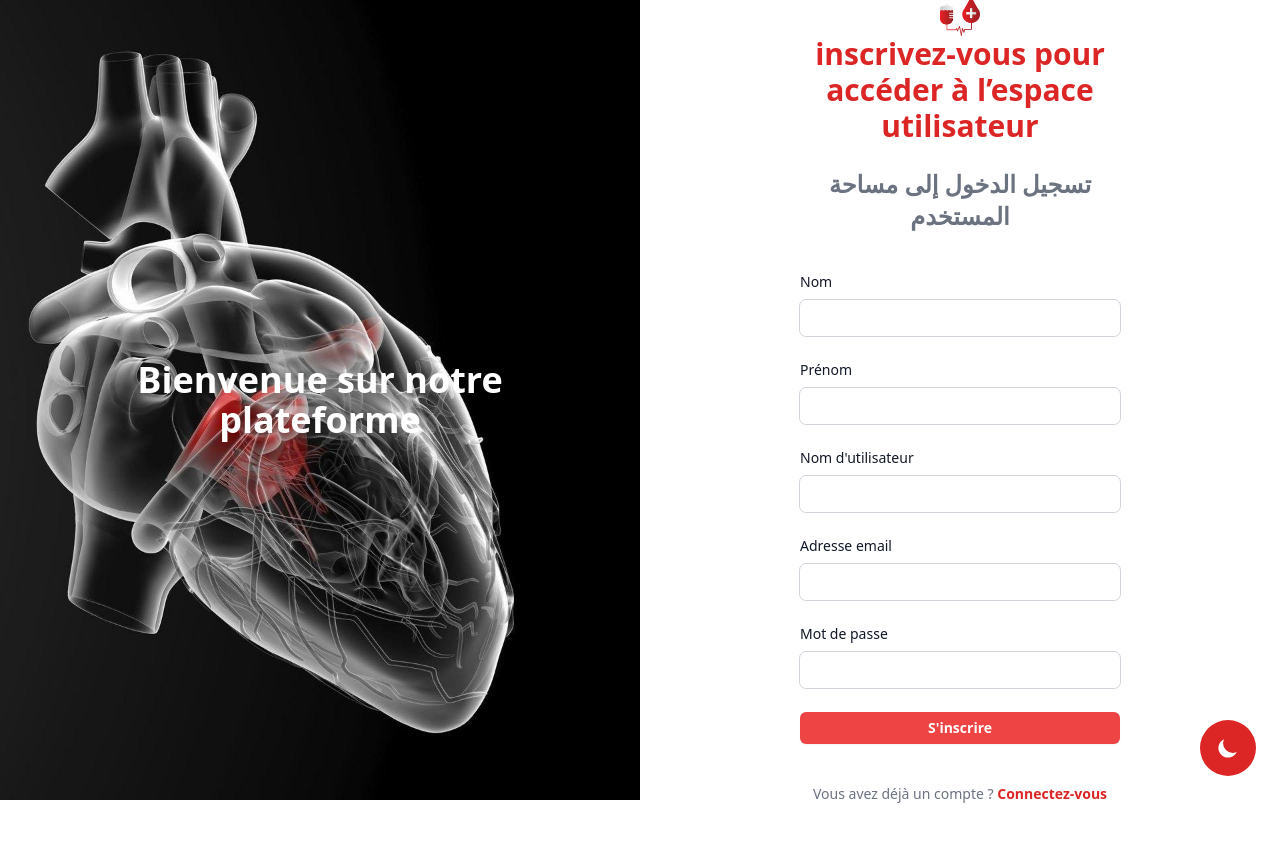
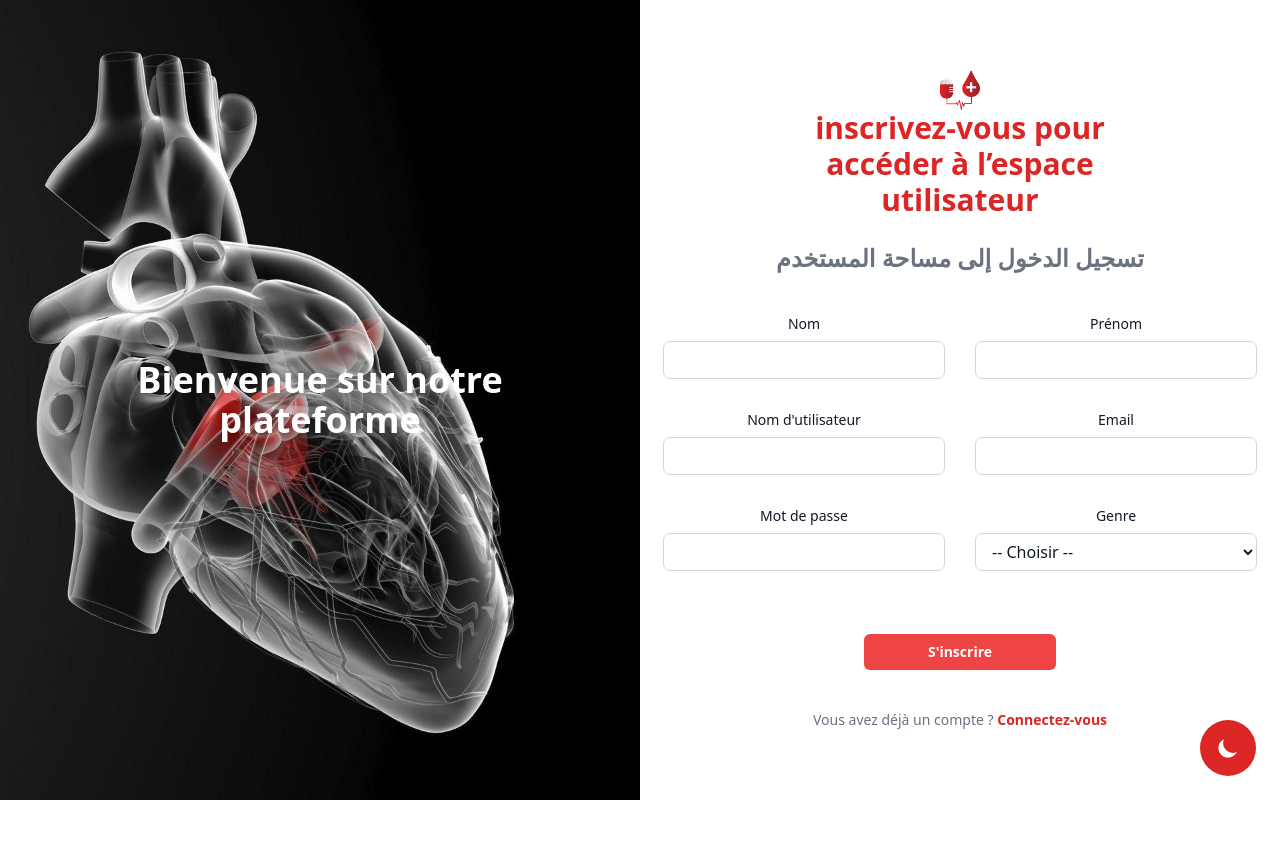
Before and after one commit to Abdelhafidraoufjr/frontendReactjs-middleware-, a React (Vite) app: page /register in a window 1280 px wide. Shown: the top 842 px of the page. After the commit the page ends 800 px from the top, so only its background shows below. Built offline with nearby package versions, Linux system fonts and the light colour scheme.

Commit message:
update registre

```diff
--- a/src/pages/Register.jsx
+++ b/src/pages/Register.jsx
@@ -10,6 +10,7 @@ const Register = () => {
     username: '',
     email: '',
     password: '',
+    genre: '',
   });
 
   const [darkMode, setDarkMode] = useState(false);
@@ -30,64 +31,118 @@ const handleSubmit = async (e) => {
     }
   };
 
-
   return (
     <div className={`${darkMode ? 'dark' : ''}`}>
-            <div className="flex h-screen bg-white dark:bg-gray-900">
-                {/* Partie gauche */}
+      <div className="flex min-h-screen bg-white dark:bg-gray-900">
+        {/* Partie gauche, cachée en mobile */}
         <div
-                    className="w-1/2 flex items-center justify-center text-white bg-cover bg-right"
+          className="hidden lg:flex w-1/2 items-center justify-center text-white bg-cover bg-right"
           style={{ backgroundImage: `url(${bgImage})` }}
         >
           <h1 className="text-4xl font-bold text-center px-8">Bienvenue sur notre plateforme</h1>
         </div>
 
         {/* Partie droite */}
-                <div className="w-1/2 flex items-center justify-center bg-white dark:bg-gray-900">
-                    <div className="w-full max-w-sm px-6 py-12 lg:px-8">
-                        <div className="sm:mx-auto sm:w-full sm:max-w-sm">
+        <div className="w-full lg:w-1/2 flex items-center justify-center bg-white dark:bg-gray-900 px-6">
+          <div className="w-full max-w-4xl py-12 flex flex-col items-center">
+            <div className="sm:w-full sm:max-w-sm text-center">
               <img alt="Logo" src={logo} className="mx-auto h-10 w-auto" />
-                        <h2 className={`text-3xl font-extrabold text-red-600 mb-6 text-center`}>
+              <h2 className="text-3xl font-extrabold text-red-600 mb-6">
                 inscrivez-vous pour accéder à l’espace utilisateur
               </h2>
-                        <h2 className="text-2xl font-extrabold text-center text-gray-500">
+              <h2 className="text-2xl font-extrabold text-gray-500 mb-10">
                 تسجيل الدخول إلى مساحة المستخدم
               </h2>
             </div>
 
-                        <div className="mt-10 sm:mx-auto sm:w-full sm:max-w-sm">
-                            <form onSubmit={handleSubmit} className="space-y-6">
-                                {[
-                                    { label: 'Nom', name: 'nom', type: 'text' },
-                                    { label: 'Prénom', name: 'prenom', type: 'text' },
-                                    { label: "Nom d'utilisateur", name: 'username', type: 'text' },
-                                    { label: 'Adresse email', name: 'email', type: 'email' },
-                                    { label: 'Mot de passe', name: 'password', type: 'password' },
-                                ].map(({ label, name, type }) => (
-                                    <div key={name}>
-                                        <label className="block text-sm font-medium text-gray-900 dark:text-white">{label}</label>
+            <form onSubmit={handleSubmit} className="space-y-10 w-full max-w-[700px]">
+              <div className="grid grid-cols-1 sm:grid-cols-2 gap-8">
+                <div className="flex flex-col items-center">
+                  <label className="block text-sm font-medium text-gray-900 dark:text-white mb-2">Nom</label>
                   <input
-                                            name={name}
-                                            type={type}
+                    name="nom"
+                    type="text"
                     required
-                                            value={form[name]}
+                    value={form.nom}
                     onChange={handleChange}
-                                            className="mt-2 block w-full rounded-md bg-white dark:bg-gray-800 px-3 py-1.5 text-gray-900 dark:text-white outline outline-1 outline-gray-300 dark:outline-gray-600 placeholder:text-gray-400 focus:outline-2 focus:outline-red-600"
+                    className="w-full max-w-xs rounded-md bg-white dark:bg-gray-800 px-3 py-1.5 text-gray-900 dark:text-white outline outline-1 outline-gray-300 dark:outline-gray-600 placeholder:text-gray-400 focus:outline-2 focus:outline-red-600"
                   />
                 </div>
-                                ))}
 
-                                <div>
+                <div className="flex flex-col items-center">
+                  <label className="block text-sm font-medium text-gray-900 dark:text-white mb-2">Prénom</label>
+                  <input
+                    name="prenom"
+                    type="text"
+                    required
+                    value={form.prenom}
+                    onChange={handleChange}
+                    className="w-full max-w-xs rounded-md bg-white dark:bg-gray-800 px-3 py-1.5 text-gray-900 dark:text-white outline outline-1 outline-gray-300 dark:outline-gray-600 placeholder:text-gray-400 focus:outline-2 focus:outline-red-600"
+                  />
+                </div>
+
+                <div className="flex flex-col items-center">
+                  <label className="block text-sm font-medium text-gray-900 dark:text-white mb-2">Nom d'utilisateur</label>
+                  <input
+                    name="username"
+                    type="text"
+                    required
+                    value={form.username}
+                    onChange={handleChange}
+                    className="w-full max-w-xs rounded-md bg-white dark:bg-gray-800 px-3 py-1.5 text-gray-900 dark:text-white outline outline-1 outline-gray-300 dark:outline-gray-600 placeholder:text-gray-400 focus:outline-2 focus:outline-red-600"
+                  />
+                </div>
+
+                <div className="flex flex-col items-center">
+                  <label className="block text-sm font-medium text-gray-900 dark:text-white mb-2">Email</label>
+                  <input
+                    name="email"
+                    type="email"
+                    required
+                    value={form.email}
+                    onChange={handleChange}
+                    className="w-full max-w-xs rounded-md bg-white dark:bg-gray-800 px-3 py-1.5 text-gray-900 dark:text-white outline outline-1 outline-gray-300 dark:outline-gray-600 placeholder:text-gray-400 focus:outline-2 focus:outline-red-600"
+                  />
+                </div>
+
+                <div className="flex flex-col items-center">
+                  <label className="block text-sm font-medium text-gray-900 dark:text-white mb-2">Mot de passe</label>
+                  <input
+                    name="password"
+                    type="password"
+                    required
+                    value={form.password}
+                    onChange={handleChange}
+                    className="w-full max-w-xs rounded-md bg-white dark:bg-gray-800 px-3 py-1.5 text-gray-900 dark:text-white outline outline-1 outline-gray-300 dark:outline-gray-600 placeholder:text-gray-400 focus:outline-2 focus:outline-red-600"
+                  />
+                </div>
+
+                <div className="flex flex-col items-center">
+                  <label className="block text-sm font-medium text-gray-900 dark:text-white mb-2">Genre</label>
+                  <select
+                    name="genre"
+                    value={form.genre}
+                    onChange={handleChange}
+                    className="w-full max-w-xs rounded-md bg-white dark:bg-gray-800 px-3 py-1.5 text-gray-900 dark:text-white outline outline-1 outline-gray-300 dark:outline-gray-600 focus:outline-2 focus:outline-red-600"
+                  >
+                    <option value="">-- Choisir --</option>
+                    <option value="male">Homme</option>
+                    <option value="female">Femme</option>
+                  </select>
+                </div>
+              </div>
+
+              <div className="flex justify-center">
                 <button
                   type="submit"
-                                        className="flex w-full justify-center rounded-md bg-red-500 px-3 py-1.5 text-sm font-semibold text-white shadow-sm hover:bg-red-600"
+                  className="mt-6 w-48 rounded-md bg-red-500 px-3 py-2 text-sm font-semibold text-white shadow-sm hover:bg-red-600"
                 >
                   S'inscrire
                 </button>
               </div>
             </form>
 
-                            <p className="mt-10 text-center text-sm text-gray-500 dark:text-gray-300">
+            <p className="mt-10 text-center text-sm text-gray-500 dark:text-gray-300 w-full max-w-[700px]">
               Vous avez déjà un compte ?{' '}
               <a href="/login" className="font-semibold text-red-600 hover:text-red-400">
                 Connectez-vous
@@ -96,16 +151,13 @@ const handleSubmit = async (e) => {
           </div>
         </div>
       </div>
-            </div>
 
-            {/* Toggle Button */}
       <div className="fixed z-50 bottom-6 right-6 sm:block">
         <button
           onClick={() => setDarkMode(!darkMode)}
           className="inline-flex items-center justify-center text-white transition-colors rounded-full size-14 bg-red-600 hover:bg-red-700"
         >
           {darkMode ? (
-                        // Icône Soleil (mode clair)
             <svg
               xmlns="http://www.w3.org/2000/svg"
               className="h-6 w-6"
@@ -121,13 +173,7 @@ const handleSubmit = async (e) => {
               />
             </svg>
           ) : (
-                        // Icône Lune (mode sombre)
-                        <svg
-                            xmlns="http://www.w3.org/2000/svg"
-                            className="h-6 w-6"
-                            fill="currentColor"
-                            viewBox="0 0 20 20"
-                        >
+            <svg xmlns="http://www.w3.org/2000/svg" className="h-6 w-6" fill="currentColor" viewBox="0 0 20 20">
               <path d="M17.293 13.293A8 8 0 016.707 2.707a8.001 8.001 0 1010.586 10.586z" />
             </svg>
           )}
```
Lines whose indentation alone changed are shown as unchanged.
